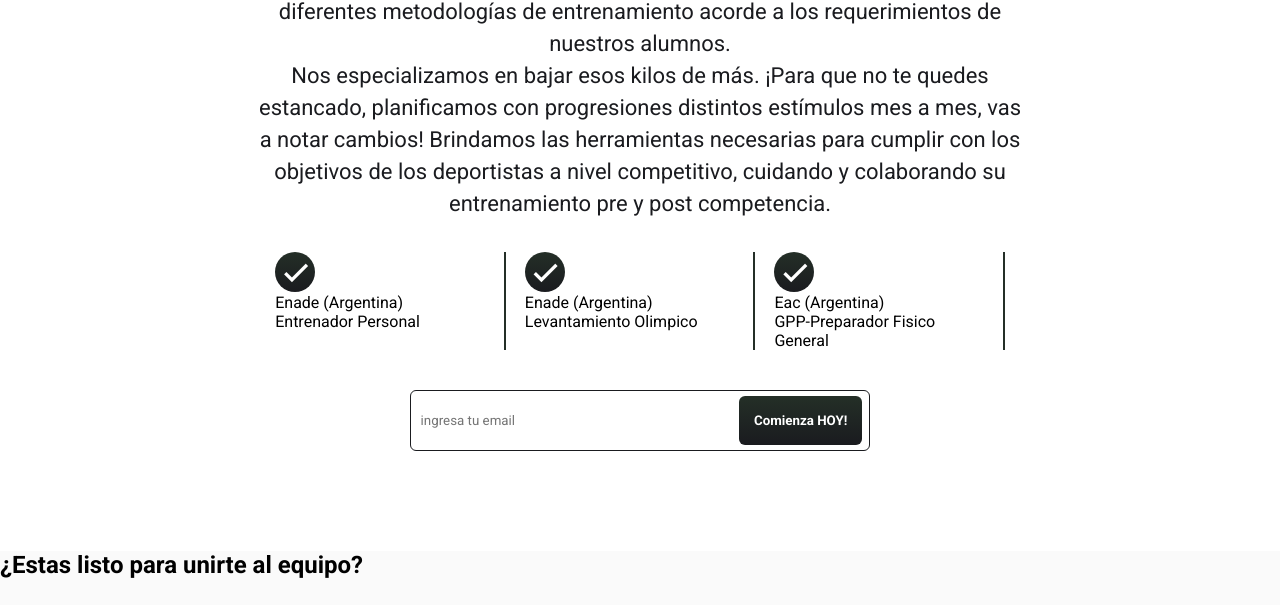
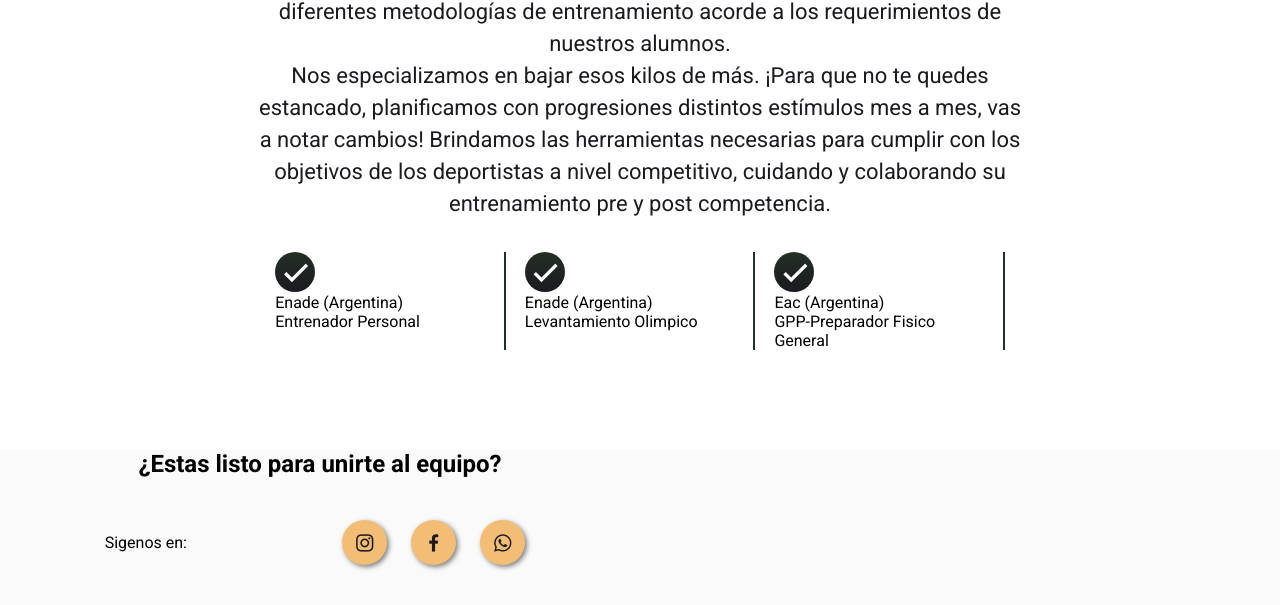
Before and after one commit to MSIFE/AsgardGym.github.io, a plain HTML site: page index.html in a window 1280 px wide. Shown: the part 3262-3867 px from the top of the page. Drawn offline with nearby package versions, Linux system fonts and the light colour scheme.

Commit message:
actualizacion botones

```diff
--- a/css/estilo.css
+++ b/css/estilo.css
@@ -394,9 +394,10 @@ video {
 
 .get-email{
     width: 50%;
-
+    text-align: center;
+    margin-bottom: 16px;
 }
-
+/*
 .socialmedia{
     margin-top: 24px;
     display: flex;
@@ -414,7 +415,36 @@ video {
 .socialmedia_legend{
     color: var(--black2);
     margin-right: 16px;
+} */
+.contenedor-footer {
+    display: flex;
+    width: 90%;
+    justify-content: space-evenly;
+    margin: auto;
+    padding-bottom: 50px;
+    border-bottom: 1px solid #ccc;
+
 }
+.buttons {
+    min-width: 700px;
+    display: flex;
+    justify-content: space-around;
+  }
+
+  .buttons a {
+    text-decoration: none;
+    font-size: 28px;
+    width: 60px;
+    height: 60px;
+    line-height: 60px;
+    text-align: center;
+    background: var(--gold1);
+    color: var(--black1);
+    border-radius: 50%;
+    box-shadow: 2px 2px 5px rgba(0, 0, 0, .5);
+    transition: all .4s ease-in-out;
+  }
+
 
 .contact{
     display: flex;
@@ -567,6 +597,30 @@ footer .container{
     padding: none;
     justify-content: center;
 }
+
+.contenedor-footer{
+    flex-direction: row;
+
+    align-items: center;
+}
+
+.buttons {
+    min-width: 0;
+    display: inline;
+    justify-content: space-around;
+}
+
+.buttons a{
+    font-size: 23px;
+    width: 45px;
+    height: 45px;
+    margin: 0 20px;
+    line-height: 45px;
+    text-align: center;
+}
+
+
+
 }
 @media screen and( max-width:500px){
     .mockup{
@@ -602,6 +656,29 @@ display: none;
         justify-content: center;
     }
 }
+
+.contenedor-footer{
+    flex-direction: row;
+    justify-content: space-around;
+    align-items: center;
+}
+
+.buttons {
+    min-width: 0;
+    display: inline;
+
+}
+
+.buttons a{
+    font-size: 23px;
+    width: 45px;
+    height: 45px;
+    line-height: 45px;
+    text-align: center;
+    margin: 10px;
+}
+
+
     /* .mockup{
         width: 600px;
         height: auto;
--- a/index.html
+++ b/index.html
@@ -1,10 +1,18 @@
 <!DOCTYPE html>
-<html lang="en">
+<html lang="es">
 
 <head>
+
     <meta charset="UTF-8">
     <meta http-equiv="X-UA-Compatible" content="IE=edge">
     <meta name="viewport" content="width=device-width, initial-scale=1.0">
+
+
+    <link rel="icon" type="image/png" sizes="32x32" href="img/favi/favicon-32x32.png">
+    <link rel="icon" type="image/png" sizes="16x16" href="img/favi/favicon-16x16.png">
+
+
+
     <link href="https://unpkg.com/aos@2.3.1/dist/aos.css" rel="stylesheet">
     <link rel="stylesheet" href="/css/estilo.css">
     <link href='https://unpkg.com/boxicons@2.1.2/css/boxicons.min.css' rel='stylesheet'>
@@ -190,10 +198,10 @@
                     </div>
                 </div>
             </div>
-            <form class="newsletter">
+          <!--   <form class="newsletter">
                 <input type="text" class="newsletter_input" placeholder="ingresa tu email">
                 <input type="submit" class="newsletter_submit" value="Comienza HOY!">
-            </form>
+            </form> -->
         </section>
 
     </main>
@@ -206,14 +214,15 @@
                 <input type="text" class="newsletter_input" placeholder="ingresa tu email">
                 <input type="submit" class="newsletter_submit" value="Comienza HOY!">
             </form> -->
-                <div class="socialmedia">
+                <div class="contenedor-footer">
                     <p class="psocialmedia_legend">Sigenos en:</p>
-                    <a href="https://www.instagram.com/asgardteam.uy/?hl=es-la" target="_blank"><i
-                            class='socialmedia_icon bx bxl-instagram'></i></a>
-                    <a href="https://www.facebook.com/AsgardTeam.uy" target="_blank"> <i
-                            class='socialmedia_icon bx bxl-facebook'></i> </a>
-                    <a href="https://wa.me/+59897373038" target="_blank"> <i
-                            class='socialmedia_icon bx bxl-whatsapp'></i></a>
+                    <section class="buttons">
+                        <a href="https://www.instagram.com/asgardteam.uy/?hl=es-la" target="_blank"
+                                class='socialmedia_icon bx bxl-instagram'></a>
+                        <a href="https://www.facebook.com/AsgardTeam.uy" target="_blank"
+                                class='socialmedia_icon bx bxl-facebook'> </a>
+                        <a href=" " target="_blank" class='socialmedia_icon bx bxl-whatsapp'></a>
+                    </section>
                 </div>
             </section>
         </div>
```
Also changed, not shown: img/favi/favicon-16x16.png (added), img/favi/favicon-32x32.png (added).
